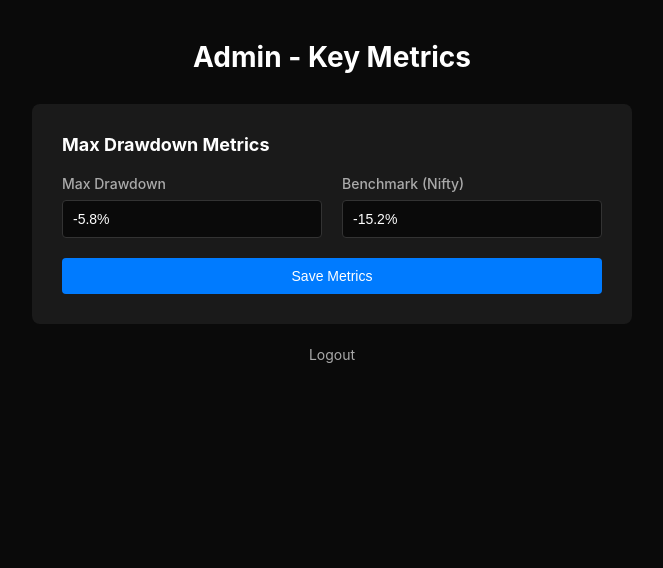
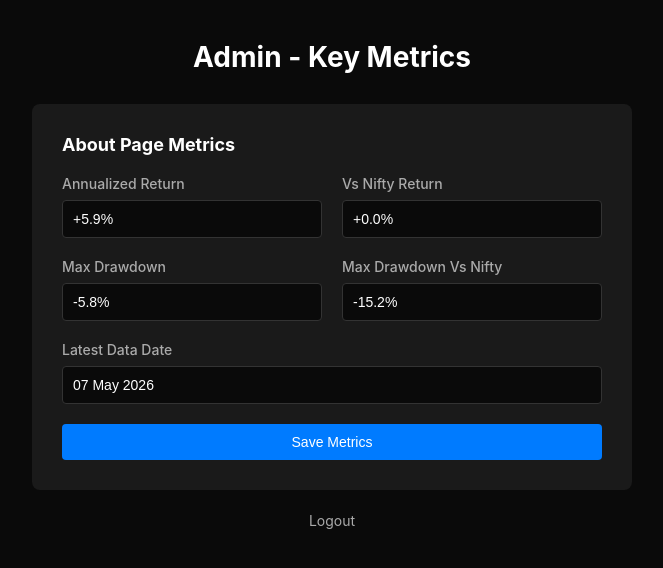
Before and after one commit to mishrakm/pw-pms, a PHP site: page /admin_metrics.php in a window 1280 px wide. Shown: the top 568 px of the page, without its empty margins (308-971 px from the left). Run offline with PHP 8.4, Linux system fonts and the light colour scheme; the visitor is signed in with stand-in values (Sample User, id 1); data comes from the database, SQL or seed files in the repository; both versions use the stored data as it was after the commit.

Commit message:
key metrics

```diff
--- a/admin_metrics.php
+++ b/admin_metrics.php
@@ -9,6 +9,12 @@ $success_msg = '';
 $metrics = [];
 
 session_start();
+
+if (isset($_GET['logout']) && $_GET['logout'] === '1') {
+  session_destroy();
+  header('Location: ' . strtok($_SERVER['REQUEST_URI'], '?'));
+  exit;
+}
 
 // Check authentication
 if (!isset($_SESSION['admin_authenticated'])) {
@@ -31,24 +37,52 @@ try {
   // Handle form submission
   if ($authenticated && $_SERVER['REQUEST_METHOD'] === 'POST' && isset($_POST['action'])) {
     if ($_POST['action'] === 'save_metrics') {
-      // Update max_drawdown metric
-      $metric_value = trim($_POST['max_drawdown_value'] ?? '');
-      $benchmark_value = trim($_POST['benchmark_value'] ?? '');
+      $annualized = trim($_POST['annualized_return'] ?? '');
+      $nifty = trim($_POST['nifty_return'] ?? '');
+      $maxDrawdown = trim($_POST['max_drawdown_value'] ?? '');
+      $benchmarkDrawdown = trim($_POST['benchmark_value'] ?? '');
+      $latestDate = trim($_POST['latest_data_date'] ?? '');
+
+      $updates = [
+        ['annualized_return', $annualized, null],
+        ['nifty_return', $nifty, null],
+        ['max_drawdown', $maxDrawdown, $benchmarkDrawdown],
+        ['latest_data_date', $latestDate, null],
+      ];
 
       $stmt = $conn->prepare(
-        "UPDATE key_metrics
-         SET metric_value = ?, benchmark_value = ?
-         WHERE metric_key = 'max_drawdown'"
+        "INSERT INTO key_metrics (metric_key, metric_label, metric_value, benchmark_value, is_active)
+         VALUES (?, ?, ?, ?, 1)
+         ON DUPLICATE KEY UPDATE
+           metric_label = VALUES(metric_label),
+           metric_value = VALUES(metric_value),
+           benchmark_value = VALUES(benchmark_value),
+           is_active = 1"
       );
-      if ($stmt) {
-        $stmt->bind_param('ss', $metric_value, $benchmark_value);
-        if ($stmt->execute()) {
-          $success_msg = 'Metrics updated successfully';
-        } else {
-          $error_msg = 'Failed to update metrics: ' . $stmt->error;
+
+      if (!$stmt) {
+        throw new Exception('Failed to prepare metric update statement: ' . $conn->error);
+      }
+
+      $labels = [
+        'annualized_return' => 'Annualized return (live, since inception)',
+        'nifty_return' => 'Nifty return (benchmark)',
+        'max_drawdown' => 'Max drawdown',
+        'latest_data_date' => 'Latest data date',
+      ];
+
+      foreach ($updates as $update) {
+        $key = $update[0];
+        $value = $update[1];
+        $benchmark = $update[2];
+        $label = $labels[$key];
+        $stmt->bind_param('ssss', $key, $label, $value, $benchmark);
+        if (!$stmt->execute()) {
+          throw new Exception('Failed to update ' . $key . ': ' . $stmt->error);
+        }
       }
       $stmt->close();
-      }
+      $success_msg = 'Metrics updated successfully';
     }
   }
 
@@ -273,13 +307,40 @@ if (!$authenticated) {
     <?php endif; ?>
 
     <div class="metrics-form">
-      <h2 style="margin: 0 0 20px 0; font-size: 18px;">Max Drawdown Metrics</h2>
+      <h2 style="margin: 0 0 20px 0; font-size: 18px;">About Page Metrics</h2>
 
       <form method="post">
         <input type="hidden" name="action" value="save_metrics">
+        <?php
+          $metricsByKey = [];
+          foreach ($metrics as $metric) {
+            $metricsByKey[$metric['metric_key']] = $metric;
+          }
+        ?>
 
-        <?php foreach ($metrics as $metric): ?>
-          <?php if ($metric['metric_key'] === 'max_drawdown'): ?>
+        <div class="form-row">
+          <div class="form-group">
+            <label for="annualized_return">Annualized Return</label>
+            <input
+              type="text"
+              id="annualized_return"
+              name="annualized_return"
+              value="<?= htmlspecialchars($metricsByKey['annualized_return']['metric_value'] ?? '+5.9%') ?>"
+              placeholder="e.g., +5.9%"
+            >
+          </div>
+          <div class="form-group">
+            <label for="nifty_return">Vs Nifty Return</label>
+            <input
+              type="text"
+              id="nifty_return"
+              name="nifty_return"
+              value="<?= htmlspecialchars($metricsByKey['nifty_return']['metric_value'] ?? '+0.0%') ?>"
+              placeholder="e.g., +0.0%"
+            >
+          </div>
+        </div>
+
         <div class="form-row">
           <div class="form-group">
             <label for="max_drawdown_value">Max Drawdown</label>
@@ -287,23 +348,32 @@ if (!$authenticated) {
               type="text"
               id="max_drawdown_value"
               name="max_drawdown_value"
-                  value="<?= htmlspecialchars($metric['metric_value']) ?>"
-                  placeholder="e.g., −5.07%"
+              value="<?= htmlspecialchars($metricsByKey['max_drawdown']['metric_value'] ?? '-5.8%') ?>"
+              placeholder="e.g., -5.8%"
             >
           </div>
           <div class="form-group">
-                <label for="benchmark_value">Benchmark (Nifty)</label>
+            <label for="benchmark_value">Max Drawdown Vs Nifty</label>
             <input
               type="text"
               id="benchmark_value"
               name="benchmark_value"
-                  value="<?= htmlspecialchars($metric['benchmark_value'] ?? '') ?>"
-                  placeholder="e.g., −5.71%"
+              value="<?= htmlspecialchars($metricsByKey['max_drawdown']['benchmark_value'] ?? '-15.2%') ?>"
+              placeholder="e.g., -15.2%"
             >
           </div>
         </div>
-          <?php endif; ?>
-        <?php endforeach; ?>
+
+        <div class="form-group">
+          <label for="latest_data_date">Latest Data Date</label>
+          <input
+            type="text"
+            id="latest_data_date"
+            name="latest_data_date"
+            value="<?= htmlspecialchars($metricsByKey['latest_data_date']['metric_value'] ?? '07 May 2026') ?>"
+            placeholder="e.g., 07 May 2026"
+          >
+        </div>
 
         <button type="submit">Save Metrics</button>
       </form>
@@ -313,12 +383,5 @@ if (!$authenticated) {
       <a href="?logout=1">Logout</a>
     </div>
   </div>
-
-  <script>
-    if (new URL(window.location).searchParams.get('logout')) {
-      <?php session_destroy(); ?>
-      window.location.href = window.location.pathname;
-    }
-  </script>
 </body>
 </html>
```
Also changed, not shown: about.php (+33 -29 lines), key_metrics.sql (+23 -2 lines), setup_key_metrics.php (+21 -7 lines), 1 other file. Lines whose indentation alone changed are shown as unchanged.
